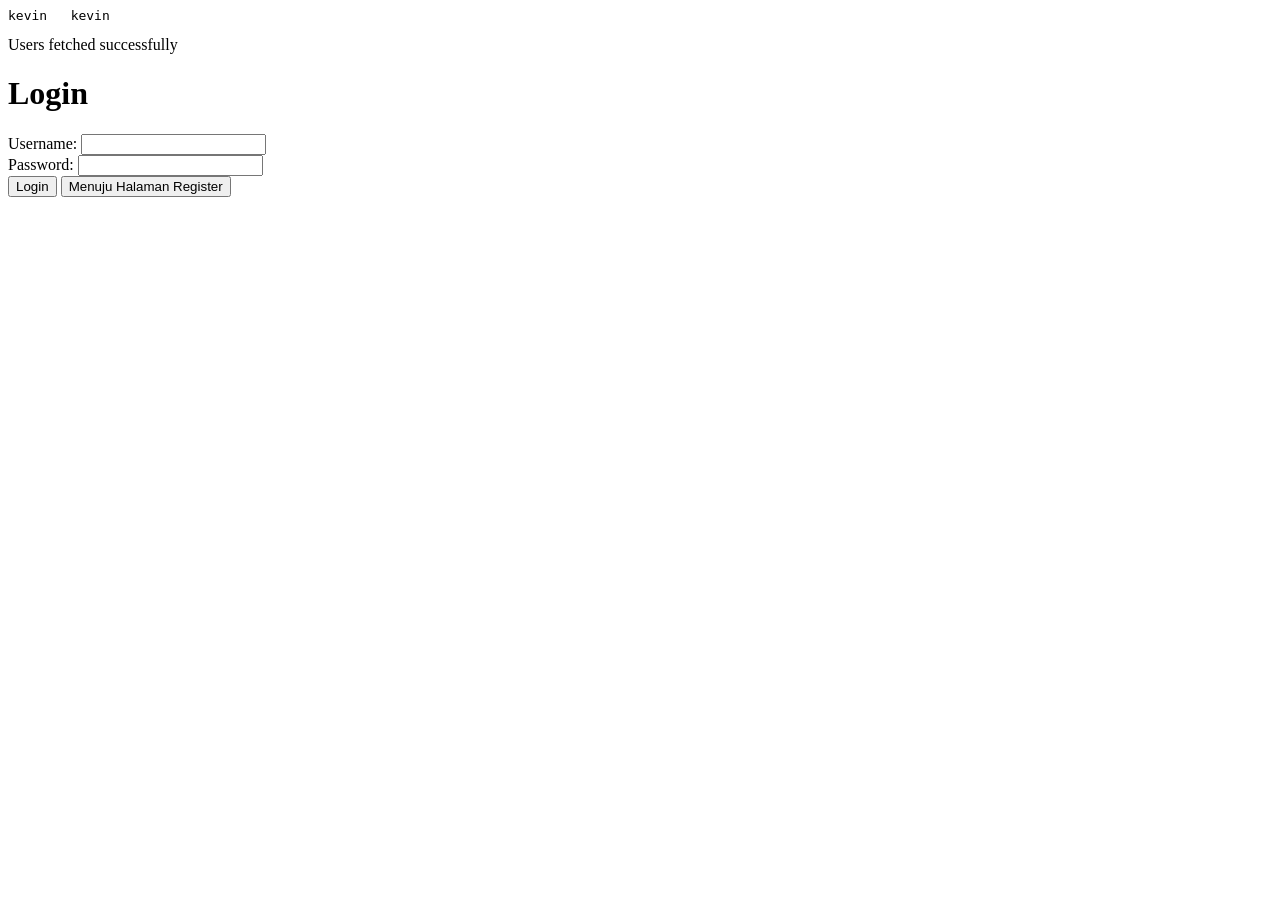
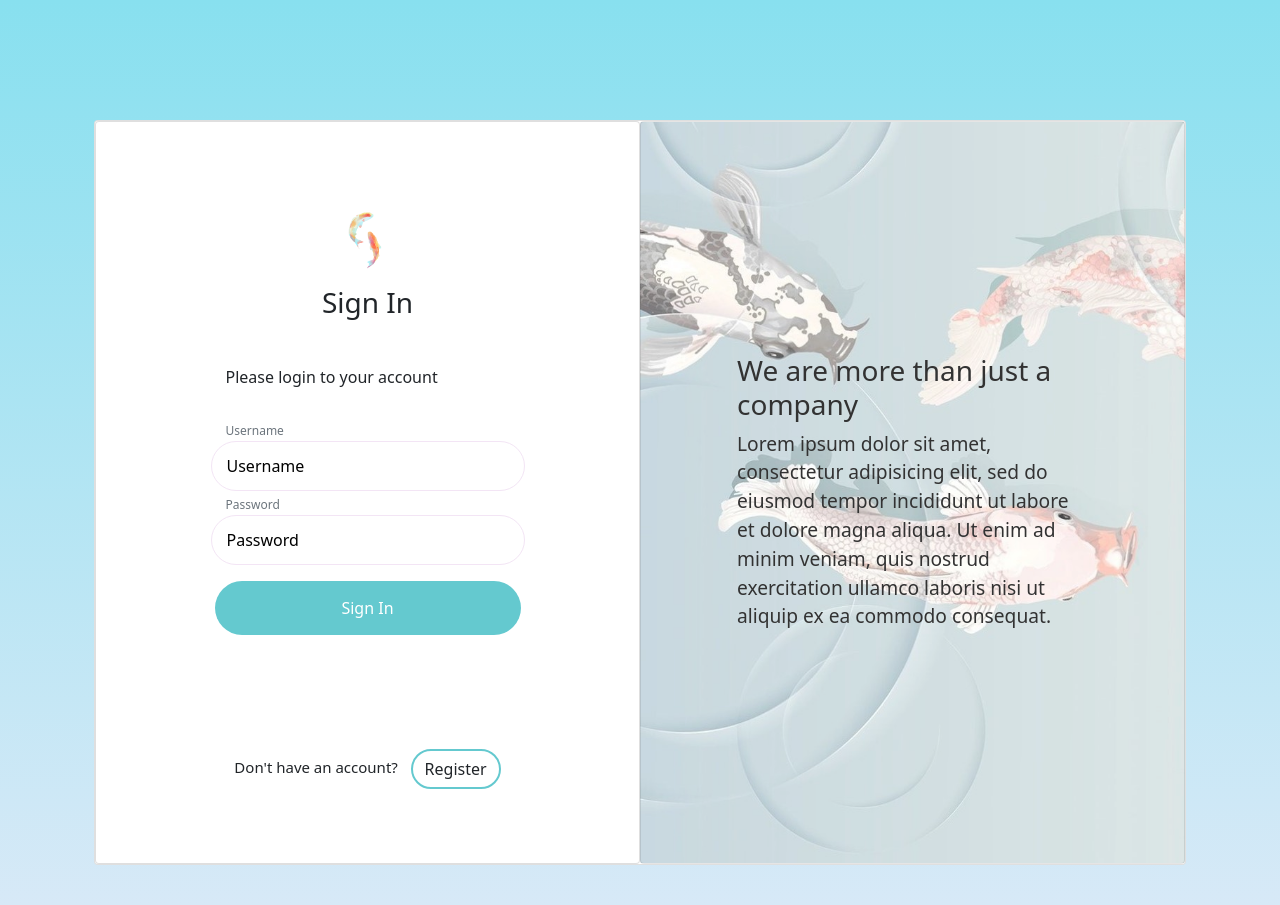
Before and after one commit to CBEngineer9/IkanHiasGaBiasa, a PHP site: page /login.php in a window 1280 px wide. Run offline with PHP 8.4, Linux system fonts and the light colour scheme; data comes from the database, SQL or seed files in the repository.

Commit message:
styling login

```diff
--- /dev/null
+++ b/assets/css/login.css
@@ -0,0 +1,167 @@
+html, body {
+    color: #000;
+    overflow-x: hidden;
+    height: 100vh;
+    background-image: linear-gradient(to bottom,#88E0EF,#D7E9F7);
+    background-repeat: no-repeat
+}
+
+input,
+textarea {
+    background-color: #F3E5F5;
+    border-radius: 50px !important;
+    padding: 12px 15px 12px 15px !important;
+    width: 100%;
+    box-sizing: border-box;
+    border: none !important;
+    border: 1px solid #F3E5F5 !important;
+    font-size: 16px !important;
+    color: #000 !important;
+    font-weight: 400
+}
+
+input:focus,
+textarea:focus {
+    -moz-box-shadow: none !important;
+    -webkit-box-shadow: none !important;
+    box-shadow: none !important;
+    border: 1px solid #D500F9 !important;
+    outline-width: 0;
+    font-weight: 400
+}
+
+button:focus {
+    -moz-box-shadow: none !important;
+    -webkit-box-shadow: none !important;
+    box-shadow: none !important;
+    outline-width: 0
+}
+
+.card {
+    border-radius: 0;
+    border: none
+}
+
+.card1 {
+    width: 50%;
+    padding: 40px 30px 10px 30px
+}
+
+.card2 {
+    width: 50%;
+    background-size: cover;
+    background-image: url(../img/Logo/51bd76b9044a81bb25038a1c4277a2be.jpg);
+    opacity: 0.8;
+    background-repeat: no-repeat;
+    background-position: -15vh;
+}
+
+
+#logo {
+    width: 70px;
+    height: 60px
+}
+
+.heading {
+    margin-bottom: 60px !important
+}
+
+::placeholder {
+    color: #000 !important;
+    opacity: 1
+}
+
+:-ms-input-placeholder {
+    color: #000 !important
+}
+
+::-ms-input-placeholder {
+    color: #000 !important
+}
+
+.form-control-label {
+    font-size: 12px;
+    margin-left: 15px
+}
+
+.msg-info {
+    padding-left: 15px;
+    margin-bottom: 30px
+}
+
+.btn-color {
+    border-radius: 50px;
+    color: #fff;
+    background-color: #64C9CF;
+    padding: 15px;
+    cursor: pointer;
+    border: none !important;
+    margin-top: 40px
+}
+
+.btn-color:hover {
+    color: #fff;
+    background-color: #3DB2FF;
+}
+
+.btn-white {
+    border-radius: 50px;
+    color: #D500F9;
+    background-color: #fff;
+    padding: 8px 40px;
+    cursor: pointer;
+    border: 2px solid #64C9CF !important
+}
+
+.btn-white:hover {
+    color: white;
+    background-color: #3DB2FF;
+}
+
+a {
+    color: #000
+}
+
+a:hover {
+    color: #000
+}
+
+.bottom {
+    width: 100%;
+    margin-top: 50px !important
+}
+
+.sm-text {
+    font-size: 15px
+}
+
+@media screen and (max-width: 992px) {
+    .card1 {
+        width: 100%;
+        padding: 40px 30px 10px 30px
+    }
+
+    .card2 {
+        width: 100%
+    }
+
+    .right {
+        margin-top: 100px !important;
+        margin-bottom: 100px !important
+    }
+}
+
+@media screen and (max-width: 768px) {
+    .container {
+        padding: 10px !important
+    }
+
+    .card2 {
+        padding: 50px
+    }
+
+    .right {
+        margin-top: 50px !important;
+        margin-bottom: 50px !important
+    }
+}
--- a/index.php
+++ b/index.php
@@ -41,7 +41,6 @@
     if ($_SERVER["REQUEST_METHOD"] == "GET"){
         if (isset($_GET['searchKey'])) {
             $searchKey = $_GET['searchKey'];
-
         }
     }
 
--- a/login.php
+++ b/login.php
@@ -13,20 +13,20 @@
 
         $sql = "Select username,password From users;";
         $result = $conn->query($sql);
-        echo "<pre>";
+        //echo "<pre>";
         // print_r($result);
         foreach ($result as $baris) {
             // print_r($baris);
-            print $baris["username"] . "\t";
-            print $baris["password"] . "\t";
+            //print $baris["username"] . "\t";
+            //print $baris["password"] . "\t";
 
             $usersTable[$baris["username"]] = [
                 "password" => $baris["password"],
             ];
         }
-        echo "</pre>";
+        //echo "</pre>";
 
-        echo "Users fetched successfully";
+        //echo "Users fetched successfully";
     } catch(PDOException $e) {
         echo "Connection failed: " . $e->getMessage();
     }
@@ -55,9 +55,9 @@
                 if (empty($username) || empty($password)) {
                     echo '<script>alert("Field tidak boleh kosong")</script>';
                 } else {
-                    echo "<pre>";
-                    var_dump($usersTable);
-                    echo "</pre>";
+                    //echo "<pre>";
+                    //var_dump($usersTable);
+                    //echo "</pre>";
                     if (!isset($usersTable[$username])) {
                         echo '<script>alert("Username tidak ditemukan")</script>';
                     } else {
@@ -66,7 +66,7 @@
                             // header("Location:user.php?usersTable=".json_encode($usersTable)."&curr=".$username);
                             // set session
                             $_SESSION["currUser"] = $username;
-                            echo "yay";
+                            //echo "yay";
                         } else {
                             echo '<script>alert("Password salah")</script>';
                         }
@@ -82,17 +82,38 @@
     <meta charset="UTF-8">
     <meta http-equiv="X-UA-Compatible" content="IE=edge">
     <meta name="viewport" content="width=device-width, initial-scale=1.0">
+    <link href="assets/css/login.css" rel="stylesheet">
+    <link href="https://cdn.jsdelivr.net/npm/bootstrap@5.1.3/dist/css/bootstrap.min.css" rel="stylesheet" integrity="sha384-1BmE4kWBq78iYhFldvKuhfTAU6auU8tT94WrHftjDbrCEXSU1oBoqyl2QvZ6jIW3" crossorigin="anonymous">
     <title>Document</title>
 </head>
 <body>
-    <h1>Login</h1>
-    <form action="#" method="post">
-        <label for="username">Username:</label>
-        <input type="text" name="username" id="username"><br>
-        <label for="password">Password:</label>
-        <input type="text" name="password" id="password"><br>
-        <input type="submit" name="login" value="Login">
-        <input type="submit" name="register" value="Menuju Halaman Register">
+    <form action="" method="post" style="height: 80vh;">
+    <div class="container px-4 py-5 mx-auto" style="margin-top:8vh">
+    <div class="card card0">
+        <div class="d-flex flex-lg-row flex-column-reverse">
+            <div class="card card1">
+                <div class="row justify-content-center my-auto">
+                    <div class="col-md-8 col-10 my-5">
+                        <div class="row justify-content-center px-3 mb-3"> <img id="logo" src="../IkanHiasGaBiasa/assets/img/Logo/tumblr_myvpf71CVu1spjmmdo1_1280.png"> </div>
+                        <h3 class="mb-5 text-center heading">Sign In</h3>
+                        <h6 class="msg-info">Please login to your account</h6>
+                        <div class="form-group"> <label for="username" class="form-control-label text-muted">Username</label> <input type="text" name="username" id="username" placeholder="Username" class="form-control"> </div>
+                        <div class="form-group"> <label for="password" class="form-control-label text-muted">Password</label> <input type="password" name="password" id="password" placeholder="Password" class="form-control"> </div>
+                        <div class="row justify-content-center my-3 px-3"> <button type="submit" name="login"  class="btn-block btn-color">Sign In</button> </div>
+                    </div>
+                </div>
+                <div class="bottom text-center mb-5">
+                    <p href="#" class="sm-text mx-auto mb-3">Don't have an account?<button style="margin-left: 1vw; border-radius:20px;" type="submit" name="register" class="btn btn-white ml-2">Register</button></p>
+                </div>
+            </div>
+            <div class="card card2">
+                <div class="my-auto mx-md-5 px-md-5 right">
+                    <h3 class="text-black">We are more than just a company</h3> <big class="text-black">Lorem ipsum dolor sit amet, consectetur adipisicing elit, sed do eiusmod tempor incididunt ut labore et dolore magna aliqua. Ut enim ad minim veniam, quis nostrud exercitation ullamco laboris nisi ut aliquip ex ea commodo consequat.</small>
+                </div>
+            </div>
+        </div>
+    </div>
+</div>
     </form>
 </body>
 </html>
```
Also changed, not shown: assets/img/Logo/51bd76b9044a81bb25038a1c4277a2be.jpg (added), assets/img/Logo/koi-pattern-design_1009-527.jpg (added), assets/img/Logo/tumblr_myvpf71CVu1spjmmdo1_1280.png (added), assets/img/Logo/two-japanese-koi-fish-swimming_53876-25344.jpg (added).
